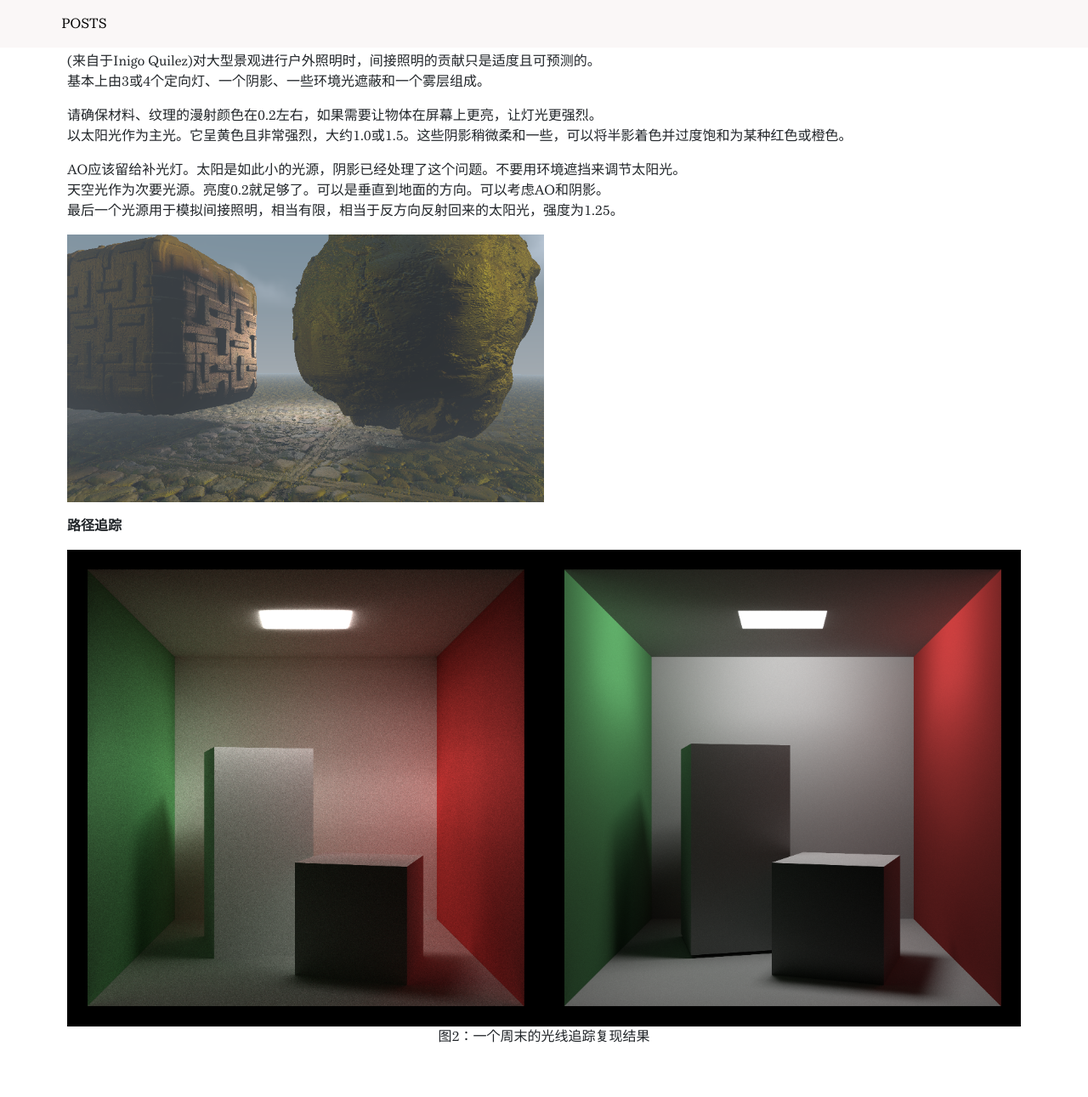
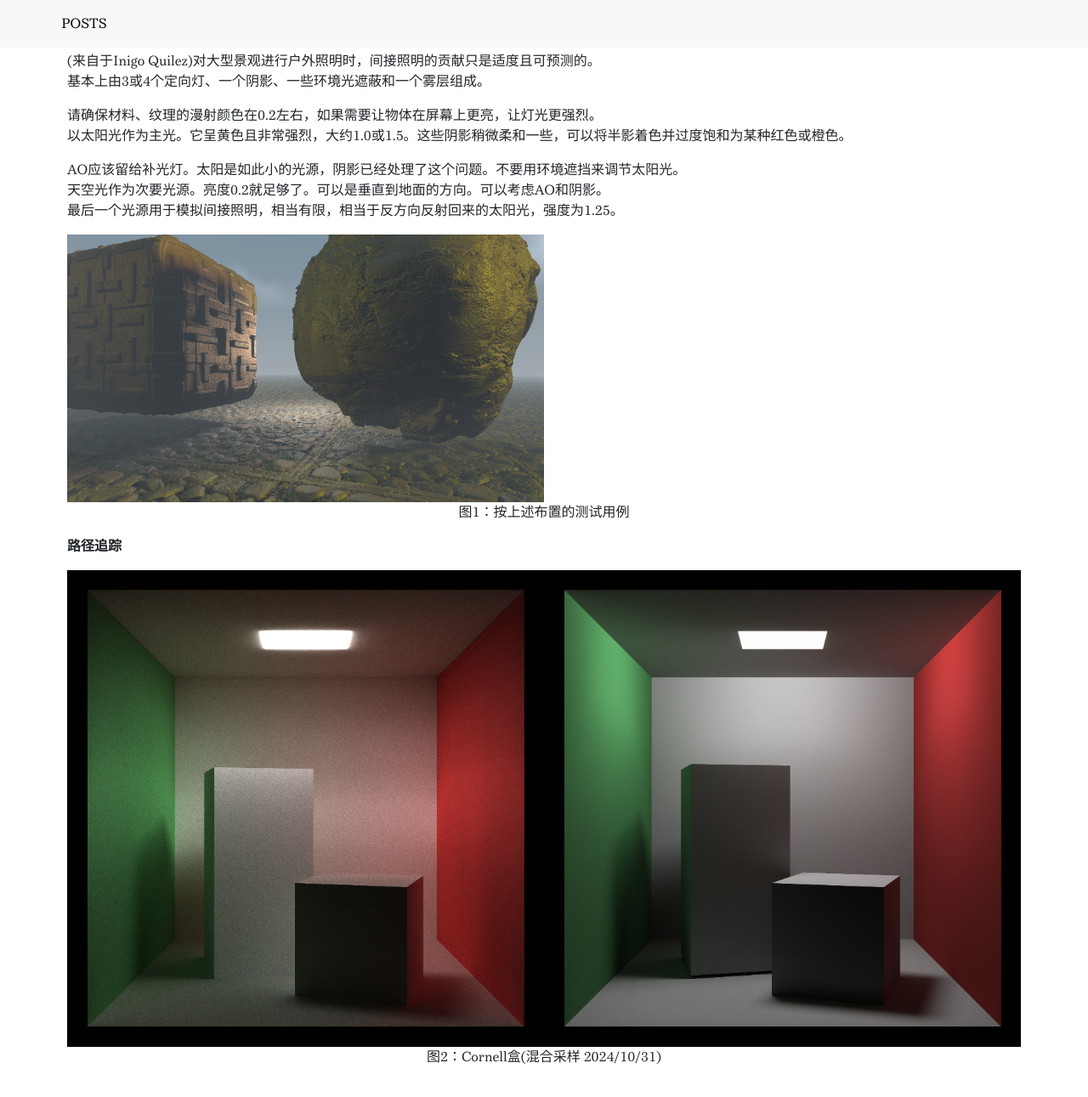
Before and after one commit to mosfetrb/mosfetrb.github.io, a Jekyll site: the page built from _posts/miscellaneous/2024-10-24-illumination.md, in a window 1280 px wide and 1400 px high, scrolled down 251 px. Shown: the top 1291 px of the window at 85% size. Built offline with Jekyll 4.4.1, drawn with Linux system fonts in a browser that asks for light colours.

Commit message:
minus change

```diff
--- a/_posts/miscellaneous/2024-10-24-illumination.md
+++ b/_posts/miscellaneous/2024-10-24-illumination.md
@@ -23,7 +23,7 @@ AO应该留给补光灯。太阳是如此小的光源，阴影已经处理了这
       <img src="/assets/i/3-1.png">
     </div>
   </div>
-  <p></p>
+  <p>图1：按上述布置的测试用例</p>
 </div>
 
 **路径追踪**
@@ -36,5 +36,5 @@ AO应该留给补光灯。太阳是如此小的光源，阴影已经处理了这
       <img src="/assets/i/3-3.png">
     </div>
   </div>
-  <p>图2：一个周末的光线追踪复现结果</p>
+  <p>图2：Cornell盒(混合采样 2024/10/31)</p>
 </div>
```
Also changed, not shown: _posts/miscellaneous/2024-10-30-mixture-p.md (+1 -1 lines).
